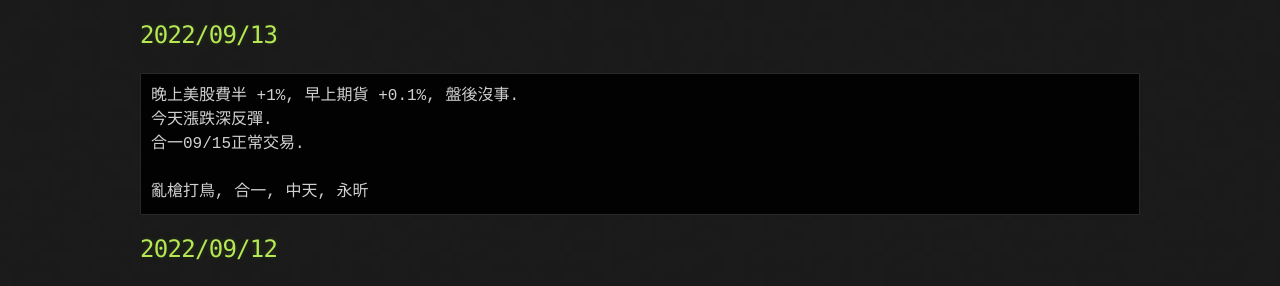
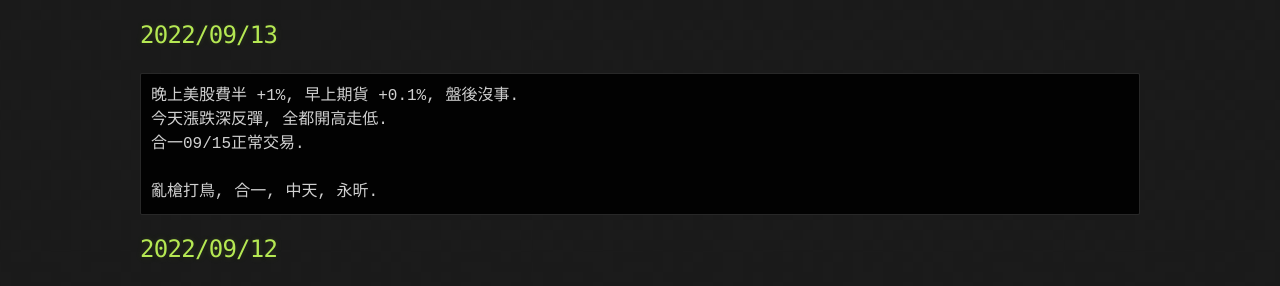
Before and after one commit to lepg5487/Stock_God, a Jekyll site: the page built from index.md, in a window 1280 px wide and 900 px high. Shown: the part 281-567 px from the top of the window. Built offline with Jekyll 4.4.1, drawn with Linux system fonts in a browser that asks for light colours; our own code applies the rules of GitHub Pages for plain Markdown files.

Commit message:
Update index.md

````diff
--- a/index.md
+++ b/index.md
@@ -7,10 +7,10 @@ layout: testlayouts
 ## 2022/09/13
 ```
 晚上美股費半 +1%, 早上期貨 +0.1%, 盤後沒事.
-今天漲跌深反彈.
+今天漲跌深反彈, 全都開高走低.
 合一09/15正常交易.
 
-亂槍打鳥, 合一, 中天, 永昕
+亂槍打鳥, 合一, 中天, 永昕.
 ```
 
 ## 2022/09/12
````
